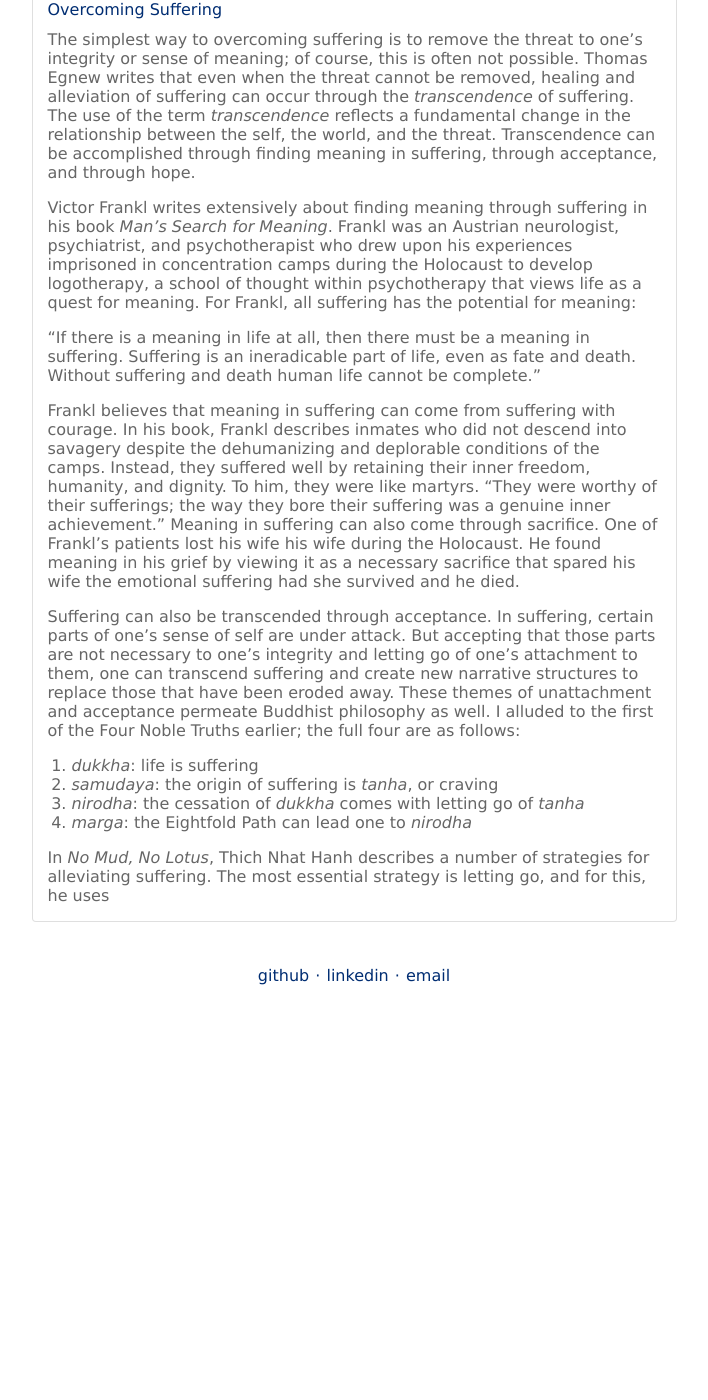
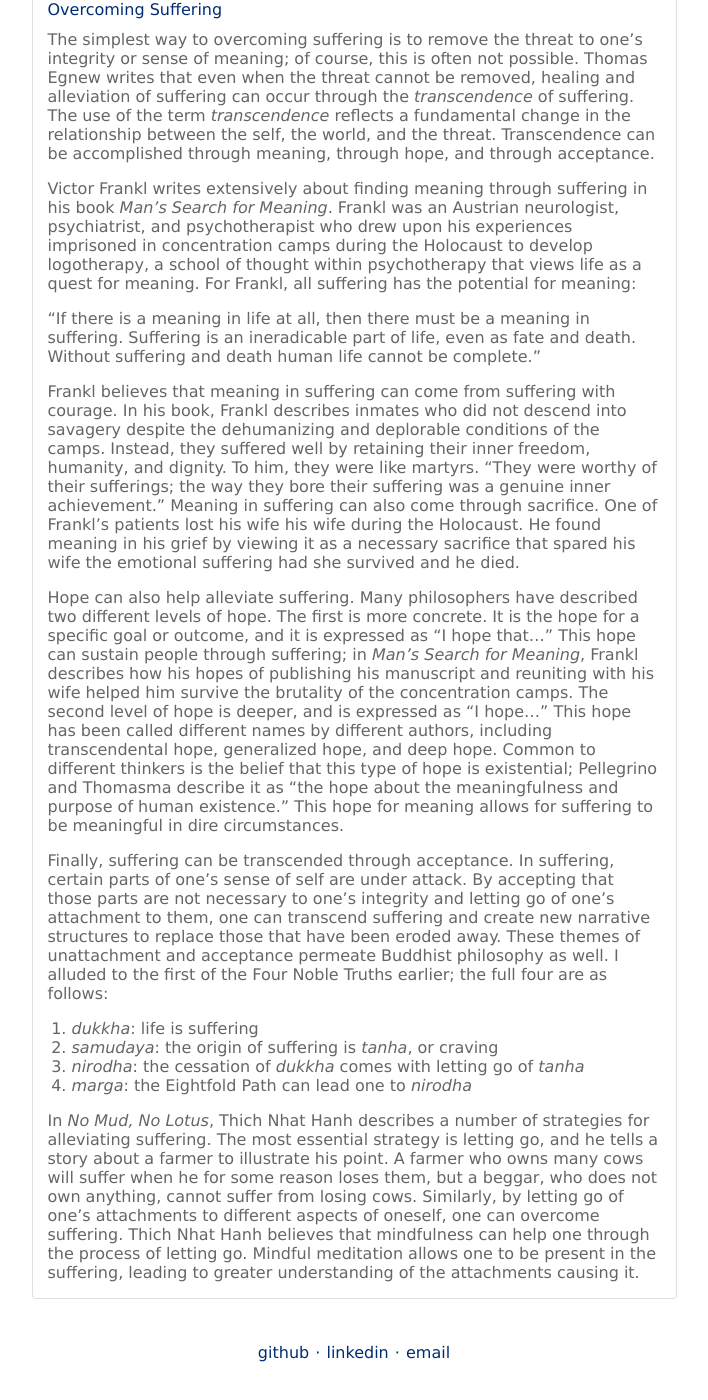
Before and after one commit to ryanlu41/ryanlu41.github.io, a Jekyll site: the page built from _posts/2022-12-20-Suffering-and-Healing.md, in a window 1280 px wide and 1400 px high, scrolled down 808 px. Shown: the whole window, without its empty margins (286-994 px from the left). Built offline with Jekyll 4.4.1, drawn with Linux system fonts in a browser that asks for light colours; before the commit the page ends 1831 px from its top, so only the background shows below that.

Commit message:
suffering and healing

```diff
--- a/_posts/2022-12-20-Suffering-and-Healing.md
+++ b/_posts/2022-12-20-Suffering-and-Healing.md
@@ -15,7 +15,7 @@ There is no single universal definition for what constitutes suffering, but it i
 
 #### Overcoming Suffering
 
-The simplest way to overcoming suffering is to remove the threat to one's integrity or sense of meaning; of course, this is often not possible. Thomas Egnew writes that even when the threat cannot be removed, healing and alleviation of suffering can occur through the *transcendence* of suffering. The use of the term *transcendence* reflects a fundamental change in the relationship between the self, the world, and the threat. Transcendence can be accomplished through finding meaning in suffering, through acceptance, and through hope.
+The simplest way to overcoming suffering is to remove the threat to one's integrity or sense of meaning; of course, this is often not possible. Thomas Egnew writes that even when the threat cannot be removed, healing and alleviation of suffering can occur through the *transcendence* of suffering. The use of the term *transcendence* reflects a fundamental change in the relationship between the self, the world, and the threat. Transcendence can be accomplished through meaning, through hope, and through acceptance.
 
 Victor Frankl writes extensively about finding meaning through suffering in his book *Man’s Search for Meaning*. Frankl was an Austrian neurologist, psychiatrist, and psychotherapist who drew upon his experiences imprisoned in concentration camps during the Holocaust to develop logotherapy, a school of thought within psychotherapy that views life as a quest for meaning. For Frankl, all suffering has the potential for meaning:
 
@@ -23,11 +23,13 @@ Victor Frankl writes extensively about finding meaning through suffering in his
 
 Frankl believes that meaning in suffering can come from suffering with courage. In his book, Frankl describes inmates who did not descend into savagery despite the dehumanizing and deplorable conditions of the camps. Instead, they suffered well by retaining their inner freedom, humanity, and dignity. To him, they were like martyrs. “They were worthy of their sufferings; the way they bore their suffering was a genuine inner achievement.” Meaning in suffering can also come through sacrifice. One of Frankl’s patients lost his wife his wife during the Holocaust. He found meaning in his grief by viewing it as a necessary sacrifice that spared his wife the emotional suffering had she survived and he died.
 
-Suffering can also be transcended through acceptance. In suffering, certain parts of one’s sense of self are under attack. But accepting that those parts are not necessary to one’s integrity and letting go of one’s attachment to them, one can transcend suffering and create new narrative structures to replace those that have been eroded away. These themes of unattachment and acceptance permeate Buddhist philosophy as well. I alluded to the first of the Four Noble Truths earlier; the full four are as follows:
+Hope can also help alleviate suffering. Many philosophers have described two different levels of hope. The first is more concrete. It is the hope for a specific goal or outcome, and it is expressed as “I hope that…” This hope can sustain people through suffering; in *Man’s Search for Meaning*, Frankl describes how his hopes of publishing his manuscript and reuniting with his wife helped him survive the brutality of the concentration camps. The second level of hope is deeper, and is expressed as “I hope…” This hope has been called different names by different authors, including transcendental hope, generalized hope, and deep hope. Common to different thinkers is the belief that this type of hope is existential; Pellegrino and Thomasma describe it as “the hope about the meaningfulness and purpose of human existence.” This hope for meaning allows for suffering to be meaningful in dire circumstances.
+
+Finally, suffering can be transcended through acceptance. In suffering, certain parts of one’s sense of self are under attack. By accepting that those parts are not necessary to one’s integrity and letting go of one’s attachment to them, one can transcend suffering and create new narrative structures to replace those that have been eroded away. These themes of unattachment and acceptance permeate Buddhist philosophy as well. I alluded to the first of the Four Noble Truths earlier; the full four are as follows:
 
 1. *dukkha*: life is suffering
 2. *samudaya*: the origin of suffering is *tanha*, or craving
 3. *nirodha*: the cessation of *dukkha* comes with letting go of *tanha*
 4. *marga*: the Eightfold Path can lead one to *nirodha*
 
-In *No Mud, No Lotus*, Thich Nhat Hanh describes a number of strategies for alleviating suffering. The most essential strategy is letting go, and for this, he uses
+In *No Mud, No Lotus*, Thich Nhat Hanh describes a number of strategies for alleviating suffering. The most essential strategy is letting go, and he tells a story about a farmer to illustrate his point. A farmer who owns many cows will suffer when he for some reason loses them, but a beggar, who does not own anything, cannot suffer from losing cows. Similarly, by letting go of one’s attachments to different aspects of oneself, one can overcome suffering. Thich Nhat Hanh believes that mindfulness can help one through the process of letting go. Mindful meditation allows one to be present in the suffering, leading to greater understanding of the attachments causing it.
```
